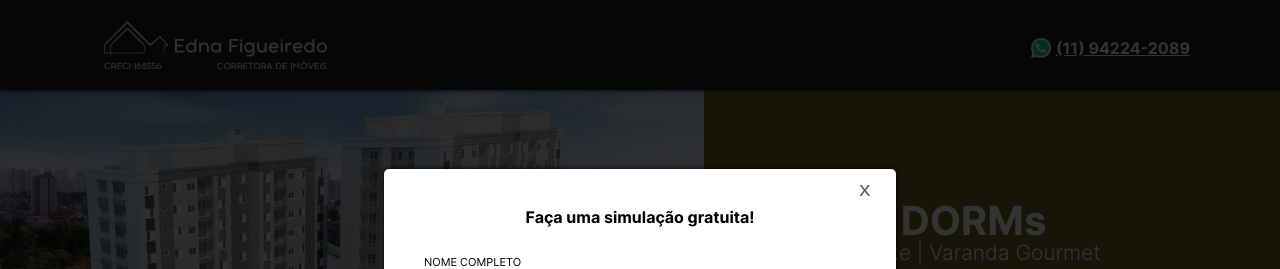
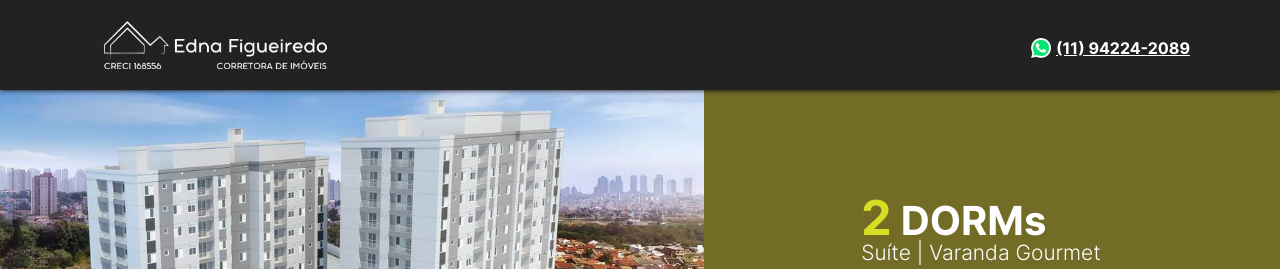
Before and after one commit to sigmaJHS/edna-figueiredo, a React (Create React App) app in the folder client/: page / in a window 1280 px wide. Shown: the top 269 px of the page. Built offline with nearby package versions, Linux system fonts and the light colour scheme.

Commit message:
[client] Made the modal toggle functionality

```diff
--- a/client/src/App.js
+++ b/client/src/App.js
@@ -1,3 +1,5 @@
+import { useState } from 'react'
+
 import Topbar from './components/Topbar'
 import Presentation from './components/Presentation'
 import ProgressGallery from './components/ProgressGallery'
@@ -6,13 +8,19 @@ import Modal from './components/Modal'
 import SimulationForm from './components/SimulationForm'
 
 export default function App() {
+  const [isModalOpen, setIsModalOpen] = useState (false);
+
+  function toggleModalOpen () {
+    setIsModalOpen(!isModalOpen);
+  }
+
   return (
     <div>
       <Topbar />
-      <Presentation />
+      <Presentation toggleModal={toggleModalOpen} />
       <ProgressGallery />
       <Footer />
-      <Modal>
+      <Modal isOpen={isModalOpen} toggle={toggleModalOpen}>
         <SimulationForm />
       </Modal>
     </div>
--- a/client/src/components/Modal.js
+++ b/client/src/components/Modal.js
@@ -3,13 +3,24 @@ import style from './Modal.module.scss'
 export default function Modal (props) {
   return (
     <div>
-      <div id={style['modal']} data-open={(true) ? 'true' : 'false'}>
-        <div className={style['close']}>x</div>
+      <div
+        id={style['modal']}
+        data-open={(props.isOpen) ? 'true' : 'false'}
+      >
+        <div
+          className={style['close']}
+          onClick={props.toggle}
+        >
+          x
+        </div>
         <div className={style['modal-inner']}>
           {props.children}
         </div>
       </div>
-      <div id={style['overlay']} />
+      <div
+        id={style['overlay']}
+        onClick={props.toggle}
+      />
     </div>
   );
 }
--- a/client/src/components/Modal.module.scss
+++ b/client/src/components/Modal.module.scss
@@ -69,7 +69,7 @@
     right: 25px;
     top: 10px;
     font-family: monospace;
-    font-size: 21px;
+    font-size: 18px;
     font-weight: lighter;
     cursor: pointer;
     color: $grey;
--- a/client/src/components/Presentation.js
+++ b/client/src/components/Presentation.js
@@ -1,7 +1,7 @@
 import style from './Presentation.module.scss'
 import bg from './../assets/vila-romana.jpg'
 
-export default function Presentation () {
+export default function Presentation (props) {
   return (
     <div id={style['presentation']}>
       <div
@@ -24,7 +24,7 @@ export default function Presentation () {
             <li>Saia do aluguel!</li>
           </ul>
           <div className={style['button-row']}>
-            <button>Pedir simulação</button>
+            <button onClick={props.toggleModal}>Pedir simulação</button>
           </div>
         </div>
       </div>
```
